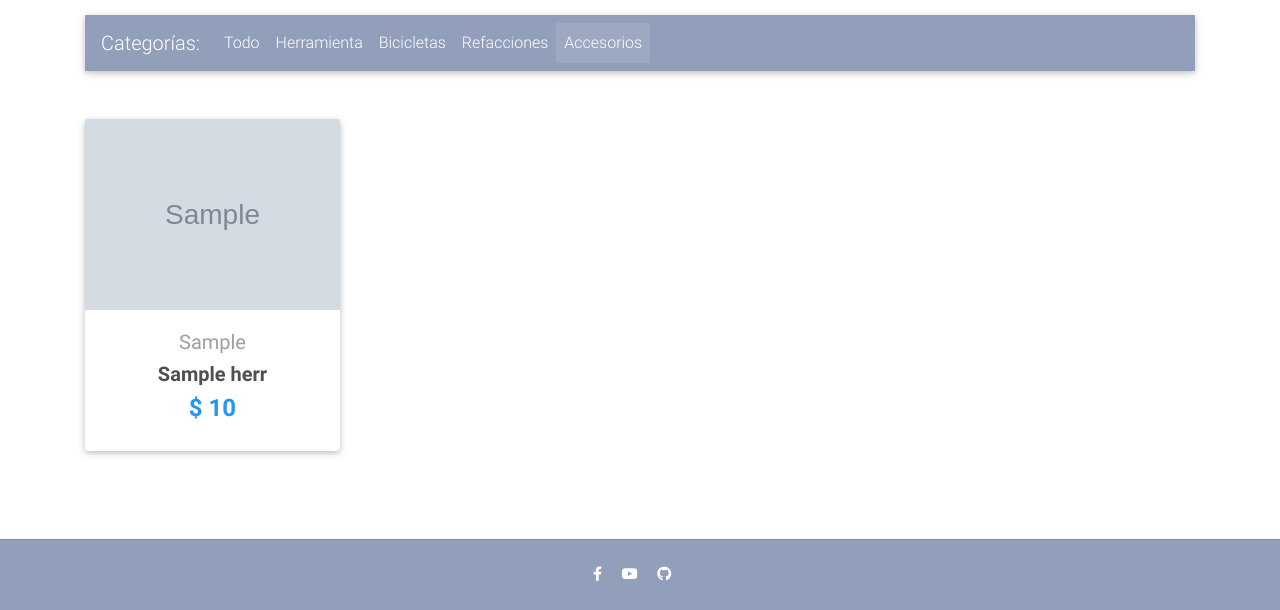
After one commit to williampalacios/boed, a Django app: template templates/home-page-catacc.html in a window 1280 px wide. The commit adds this page. Shown: the part 553-1163 px from the top of the page. Run offline with Django 3.2, Linux system fonts and the light colour scheme; the template is opened without the code that fills it: most values are stand-ins (such as "Sample title", 1, 10 or a date in 2020); grey boxes marked "Sample" are stand-in pictures; parts of the project's set-up code (start-up, migrations or seed data) failed here and were passed over; some libraries are stand-ins or nearby versions.

Commit message:
agregando categoria accesorios

```diff
--- a/core/models.py
+++ b/core/models.py
@@ -4,7 +4,7 @@ from django.shortcuts import reverse, redirect
 from django_countries.fields import CountryField
 
 CATEGORY_CHOICES = (('H', 'Herramientas'), ('R', 'Refacciones'),
-                    ('B', 'Bicicletas'))
+                    ('B', 'Bicicletas'), ('A', 'Accesorios'))
 
 LABEL_CHOICES = (('P', 'primary'), ('S', 'secondary'), ('D', 'danger'))
 
--- a/core/urls.py
+++ b/core/urls.py
@@ -1,5 +1,5 @@
 from django.urls import path
-from .views import HomeView, CheckoutView, ItemDetailView, add_to_cart, remove_from_cart, OrderSummaryView, add_to_cart_os, remove_from_cart_os, delete_from_cart_os, HomeViewHerr, HomeViewBic, HomeViewRef, OrderDetailView, charge, AddressView, ShippingOptionsView, chargeCash, PrivacyView
+from .views import HomeView, CheckoutView, ItemDetailView, add_to_cart, remove_from_cart, OrderSummaryView, add_to_cart_os, remove_from_cart_os, delete_from_cart_os, HomeViewHerr, HomeViewBic, HomeViewRef, OrderDetailView, charge, AddressView, ShippingOptionsView, chargeCash, PrivacyView, HomeViewAcc
 
 app_name = 'core'
 
@@ -8,6 +8,7 @@ urlpatterns = [
     path('home-herr/', HomeViewHerr, name='home-herr'),
     path('home-bic/', HomeViewBic, name='home-bic'),
     path('home-ref/', HomeViewRef, name='home-ref'),
+    path('home-acc/', HomeViewAcc, name='home-acc'),
     #path('checkout/', CheckoutView, name='checkout'),
     path('checkout/', CheckoutView.as_view(), name='checkout'),
     path('address/', AddressView.as_view(), name='address'),
--- /dev/null
+++ b/templates/home-page-catacc.html
@@ -0,0 +1,152 @@
+{% extends "base.html" %}
+{% block head_title %}Bicicletas Once / Accesorios{% endblock %}
+{% block content %}
+
+{% include "carousel.html" %}
+
+<!--Main layout-->
+<main>
+    <div class="container">
+
+        <!--Navbar-->
+        <nav class="navbar navbar-expand-lg navbar-dark mdb-color lighten-3 mt-3 mb-5">
+
+            <!-- Navbar brand -->
+            <span class="navbar-brand">Categorías:</span>
+
+            <!-- Collapse button -->
+            <button class="navbar-toggler" type="button" data-toggle="collapse" data-target="#basicExampleNav"
+                aria-controls="basicExampleNav" aria-expanded="false" aria-label="Toggle navigation">
+                <span class="navbar-toggler-icon"></span>
+            </button>
+
+            <!-- Collapsible content -->
+            <div class="collapse navbar-collapse" id="basicExampleNav">
+
+                <!-- Links -->
+                <ul class="navbar-nav mr-auto">
+                    <li class="nav-item">
+                        <a class="nav-link" href="/">Todo</a>
+                    </li>
+                    <li class="nav-item">
+                        <a class="nav-link" href="/home-herr/">Herramienta</a>
+                    </li>
+                    <li class="nav-item">
+                        <a class="nav-link" href="/home-bic/">Bicicletas</a>
+                    </li>
+                    <li class="nav-item">
+                        <a class="nav-link" href="/home-ref/">Refacciones</a>
+                    </li>
+                    <li class="nav-item active">
+                        <a class="nav-link" href="#">Accesorios
+                            <span class="sr-only">(current)</span>
+                        </a>
+                    </li>
+                </ul>
+                <!-- Links -->
+                {% comment %}
+                <form class="form-inline">
+                    <div class="md-form my-0">
+                        <input class="form-control mr-sm-2" type="text" placeholder="Search" aria-label="Search">
+                    </div>
+                </form>
+                {% endcomment %}
+            </div>
+            <!-- Collapsible content -->
+
+        </nav>
+        <!--/.Navbar-->
+
+        <!--Section: Products v.3-->
+        <section class="text-center mb-4">
+
+            <!--Grid row-->
+            <div class="row wow fadeIn">
+                {% for herr in herrts %}
+                <!--Grid column-->
+                <div class="col-lg-3 col-md-6 mb-4">
+
+
+                    <!--Card-->
+                    <div class="card">
+
+                        <!--Card image-->
+                        <div class="view overlay">
+                            <img src="{{ herr.image.url }}" class="card-img-top" alt="">
+                            <a href="{{ herr.get_absolute_url }}">
+                                <div class="mask rgba-white-slight"></div>
+                            </a>
+                        </div>
+                        <!--Card image-->
+
+                        <!--Card content-->
+                        <div class="card-body text-center">
+                            <!--Category & Title-->
+                            <a href="" class="grey-text">
+                                <h5>{{ herr.get_category_display }}</h5>
+                            </a>
+                            <h5>
+                                <strong>
+                                    <a href="{{ herr.get_absolute_url }}" class="dark-grey-text">{{ herr.title }}
+                                        {% comment %}<span
+                                            class="badge badge-pill {{ herr.get_label_display }}-color">NEW</span>{% endcomment %}
+                                    </a>
+                                </strong>
+                            </h5>
+
+                            <h4 class="font-weight-bold blue-text">
+                                <strong>$
+                                    {% if herr.discount_price %}
+                                    {{ herr.discount_price }}
+                                    {% else %}
+                                    {{ herr.price }}
+                                    {% endif %}
+                                </strong>
+                            </h4>
+
+                        </div>
+                        <!--Card content-->
+
+                    </div>
+                    <!--Card-->
+
+
+                </div>
+                <!--Grid column-->
+                {% endfor %}
+            </div>
+            <!--Grid row-->
+
+        </section>
+        <!--Section: Products v.3-->
+
+        <!--Pagination-->
+        <nav class="d-flex justify-content-center wow fadeIn">
+            <ul class="pagination pg-blue">
+
+                <!--Arrow left-->
+                {% if herrts.has_previous %}
+                <li class="page-item">
+                    <a class="page-link" href="?page={{ herrts.previous_page_number }}" aria-label="Previous">
+                        <span aria-hidden="true">&laquo;</span>
+                        <span class="sr-only">Previous</span>
+                    </a>
+                </li>
+                {% endif %}
+
+                {% if herrts.has_next %}
+                <li class="page-item">
+                    <a class="page-link" href="?page={{ herrts.next_page_number }}" aria-label="Next">
+                        <span aria-hidden="true">&raquo;</span>
+                        <span class="sr-only">Next</span>
+                    </a>
+                </li>
+                {% endif %}
+            </ul>
+        </nav>
+        <!--Pagination-->
+
+    </div>
+</main>
+<!--Main layout-->
+{% endblock content %}
--- a/templates/home-page-catbic.html
+++ b/templates/home-page-catbic.html
@@ -38,6 +38,9 @@
                     </li>
                     <li class="nav-item">
                         <a class="nav-link" href="/home-ref/">Refacciones</a>
+                    </li>
+                    <li class="nav-item">
+                        <a class="nav-link" href="/home-acc/">Accesorios</a>
                     </li>
                 </ul>
                 <!-- Links -->
--- a/templates/home-page-catref.html
+++ b/templates/home-page-catref.html
@@ -38,6 +38,9 @@
                         <a class="nav-link" href="#">Refacciones
                             <span class="sr-only">(current)</span>
                         </a>
+                    </li>
+                    <li class="nav-item">
+                        <a class="nav-link" href="/home-acc/">Accesorios</a>
                     </li>
                 </ul>
                 <!-- Links -->
--- a/templates/home-page.html
+++ b/templates/home-page.html
@@ -38,6 +38,9 @@
           </li>
           <li class="nav-item">
             <a class="nav-link" href="/home-ref/">Refacciones</a>
+          </li>
+          <li class="nav-item">
+            <a class="nav-link" href="/home-acc/">Accesorios</a>
           </li>
 
         </ul>
```
Also changed, not shown: core/views.py (+10 -0 lines).
